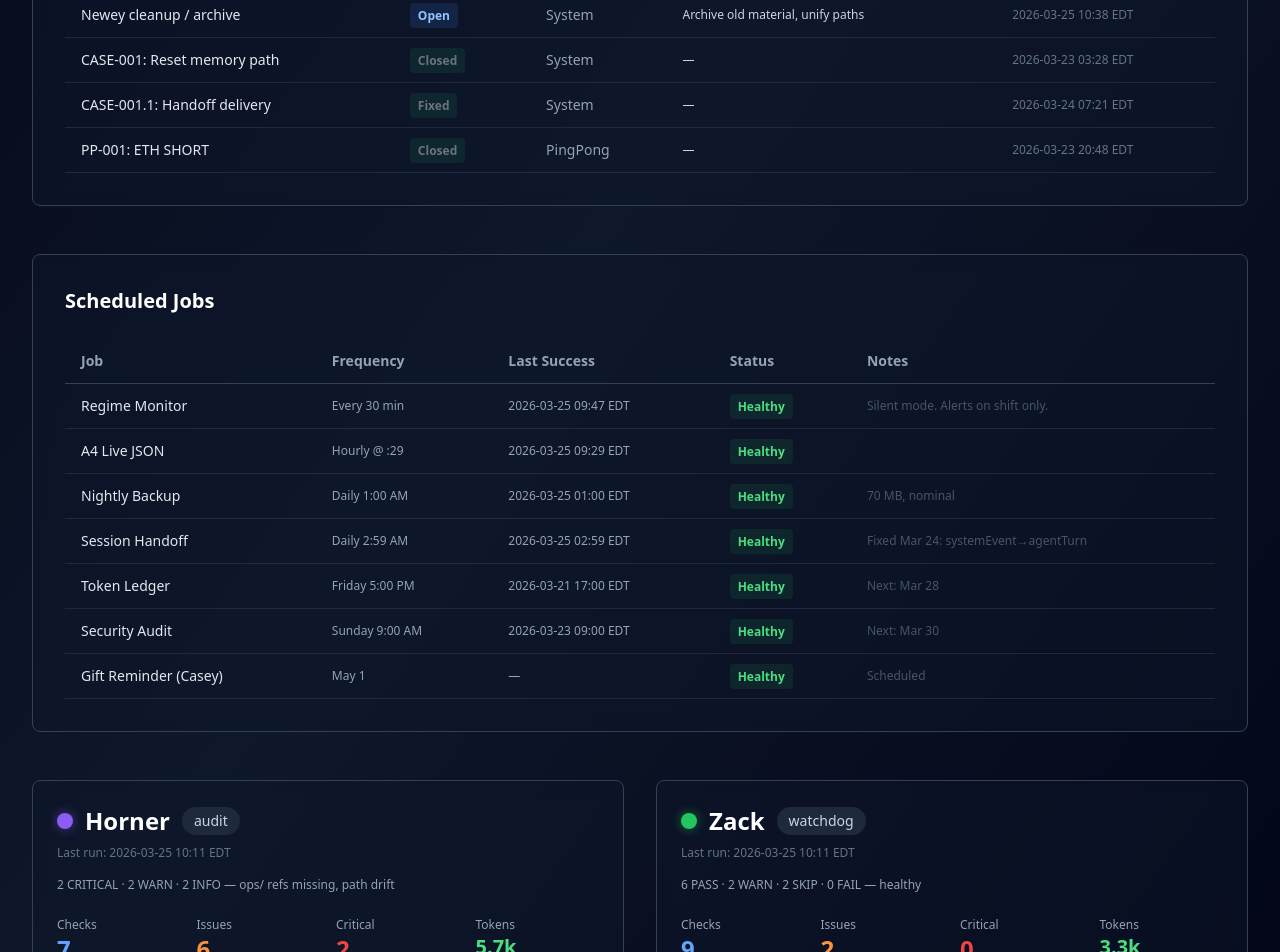
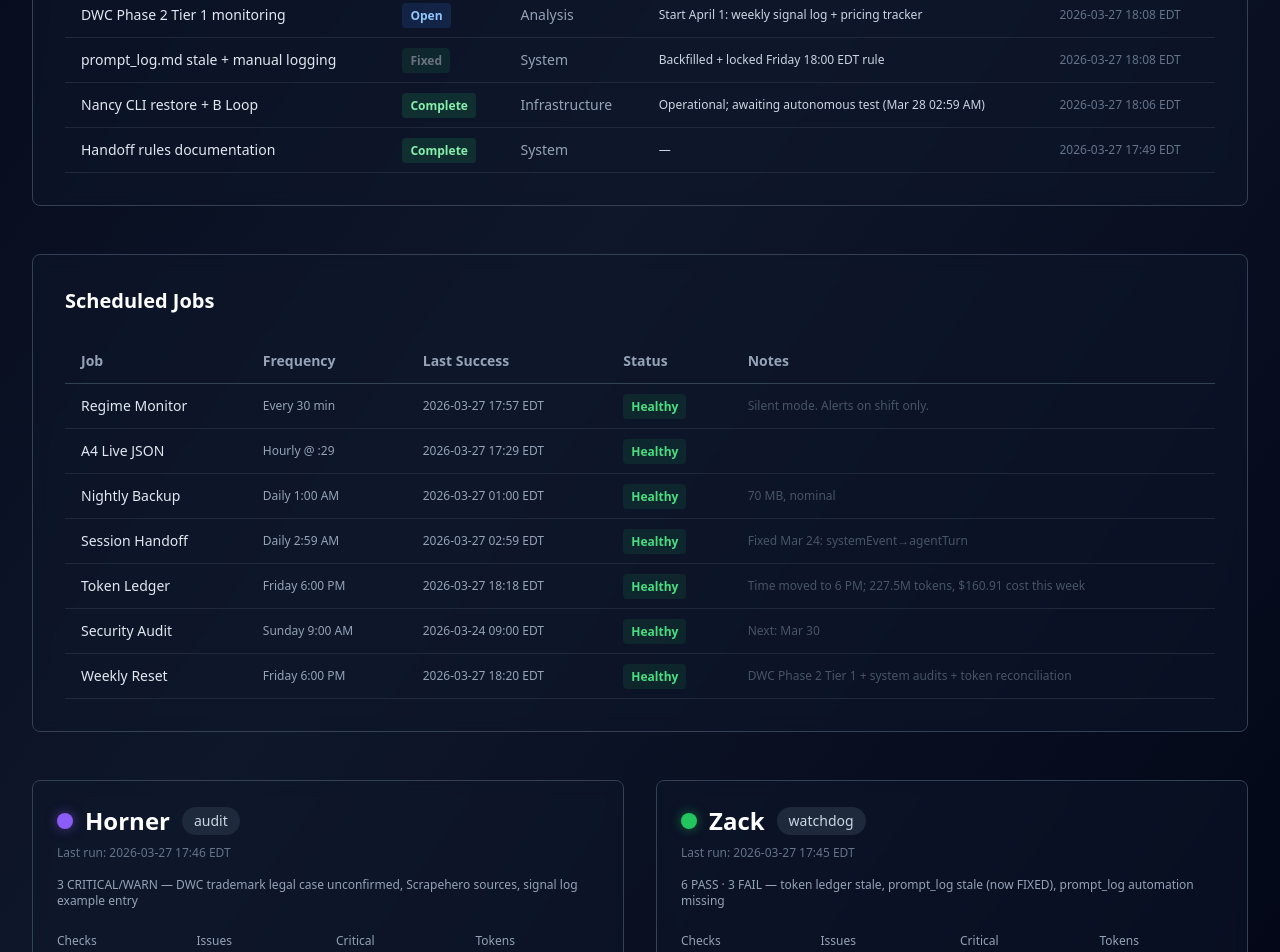
Before and after one commit to macneweyGIT26/newey-visual, a Next.js app: page /a6 in a window 1280 px wide. Shown: the part 720-1672 px from the top of the page. Built offline with nearby package versions, Linux system fonts and the light colour scheme.

Commit message:
A6 Page: Update to latest agent data (Mar 27 18:20 EDT)

```diff
--- a/src/app/a6/page.tsx
+++ b/src/app/a6/page.tsx
@@ -3,30 +3,30 @@
 import React from 'react';
 
 export default function A6Page() {
-  const lastUpdated = '2026-03-25 10:38 EDT';
+  const lastUpdated = '2026-03-27 18:20 EDT';
 
   const agents = [
     {
       name: 'Horner',
       role: 'audit',
-      checks: 7,
-      issuesFound: 6,
-      critical: 2,
-      tokens: '5.7k',
+      checks: 8,
+      issuesFound: 3,
+      critical: 3,
+      tokens: '7.8k',
       color: '#8B5CF6',
-      lastRun: '2026-03-25 10:11 EDT',
-      summary: '2 CRITICAL · 2 WARN · 2 INFO — ops/ refs missing, path drift',
+      lastRun: '2026-03-27 17:46 EDT',
+      summary: '3 CRITICAL/WARN — DWC trademark legal case unconfirmed, Scrapehero sources, signal log example entry',
     },
     {
       name: 'Zack',
       role: 'watchdog',
       checks: 9,
-      issuesFound: 2,
+      issuesFound: 3,
       critical: 0,
       tokens: '3.3k',
       color: '#22C55E',
-      lastRun: '2026-03-25 10:11 EDT',
-      summary: '6 PASS · 2 WARN · 2 SKIP · 0 FAIL — healthy',
+      lastRun: '2026-03-27 17:45 EDT',
+      summary: '6 PASS · 3 FAIL — token ledger stale, prompt_log stale (now FIXED), prompt_log automation missing',
     },
   ];
 
@@ -34,7 +34,7 @@ export default function A6Page() {
     {
       name: 'Regime Monitor',
       frequency: 'Every 30 min',
-      lastSuccess: '2026-03-25 09:47 EDT',
+      lastSuccess: '2026-03-27 17:57 EDT',
       status: 'healthy',
       canonicalPath: '~/.openclaw/workspace/tracker/regime_monitor.log',
       notes: 'Silent mode. Alerts on shift only.',
@@ -42,7 +42,7 @@ export default function A6Page() {
     {
       name: 'A4 Live JSON',
       frequency: 'Hourly @ :29',
-      lastSuccess: '2026-03-25 09:29 EDT',
+      lastSuccess: '2026-03-27 17:29 EDT',
       status: 'healthy',
       canonicalPath: '~/.openclaw/workspace/projects/newey-visual/src/data/live.json',
       notes: '',
@@ -50,7 +50,7 @@ export default function A6Page() {
     {
       name: 'Nightly Backup',
       frequency: 'Daily 1:00 AM',
-      lastSuccess: '2026-03-25 01:00 EDT',
+      lastSuccess: '2026-03-27 01:00 EDT',
       status: 'healthy',
       canonicalPath: '~/QBranch/Backups/',
       notes: '70 MB, nominal',
@@ -58,34 +58,34 @@ export default function A6Page() {
     {
       name: 'Session Handoff',
       frequency: 'Daily 2:59 AM',
-      lastSuccess: '2026-03-25 02:59 EDT',
+      lastSuccess: '2026-03-27 02:59 EDT',
       status: 'healthy',
       canonicalPath: 'Telegram delivery (announce)',
       notes: 'Fixed Mar 24: systemEvent→agentTurn',
     },
     {
       name: 'Token Ledger',
-      frequency: 'Friday 5:00 PM',
-      lastSuccess: '2026-03-21 17:00 EDT',
+      frequency: 'Friday 6:00 PM',
+      lastSuccess: '2026-03-27 18:18 EDT',
       status: 'healthy',
-      canonicalPath: '~/newey/token_ledger.md',
-      notes: 'Next: Mar 28',
+      canonicalPath: '~/.openclaw/workspace/ops/token_ledger.md',
+      notes: 'Time moved to 6 PM; 227.5M tokens, $160.91 cost this week',
     },
     {
       name: 'Security Audit',
       frequency: 'Sunday 9:00 AM',
-      lastSuccess: '2026-03-23 09:00 EDT',
+      lastSuccess: '2026-03-24 09:00 EDT',
       status: 'healthy',
       canonicalPath: '~/.openclaw/workspace/tracker/audits.log',
       notes: 'Next: Mar 30',
     },
     {
-      name: 'Gift Reminder (Casey)',
-      frequency: 'May 1',
-      lastSuccess: '—',
+      name: 'Weekly Reset',
+      frequency: 'Friday 6:00 PM',
+      lastSuccess: '2026-03-27 18:20 EDT',
       status: 'healthy',
-      canonicalPath: 'Main session systemEvent',
-      notes: 'Scheduled',
+      canonicalPath: 'R + Newey weekly sync',
+      notes: 'DWC Phase 2 Tier 1 + system audits + token reconciliation',
     },
   ];
 
@@ -95,42 +95,42 @@ export default function A6Page() {
       status: 'blocked',
       agent: 'Trading',
       nextAction: 'Fund Arbitrum Sepolia wallet',
-      lastChecked: '2026-03-25 10:11 EDT',
+      lastChecked: '2026-03-27 17:45 EDT',
     },
     {
       name: 'Gordon Controller re-enable',
       status: 'blocked',
       agent: 'Trading',
       nextAction: 'Awaiting Step 3B + Gate D approval',
-      lastChecked: '2026-03-25 10:11 EDT',
+      lastChecked: '2026-03-27 17:45 EDT',
     },
     {
-      name: 'Newey cleanup / archive',
+      name: 'DWC Phase 2 Tier 1 monitoring',
       status: 'open',
-      agent: 'System',
-      nextAction: 'Archive old material, unify paths',
-      lastChecked: '2026-03-25 10:38 EDT',
+      agent: 'Analysis',
+      nextAction: 'Start April 1: weekly signal log + pricing tracker',
+      lastChecked: '2026-03-27 18:08 EDT',
     },
     {
-      name: 'CASE-001: Reset memory path',
-      status: 'closed',
+      name: 'prompt_log.md stale + manual logging',
+      status: 'fixed',
+      agent: 'System',
+      nextAction: 'Backfilled + locked Friday 18:00 EDT rule',
+      lastChecked: '2026-03-27 18:08 EDT',
+    },
+    {
+      name: 'Nancy CLI restore + B Loop',
+      status: 'complete',
+      agent: 'Infrastructure',
+      nextAction: 'Operational; awaiting autonomous test (Mar 28 02:59 AM)',
+      lastChecked: '2026-03-27 18:06 EDT',
+    },
+    {
+      name: 'Handoff rules documentation',
+      status: 'complete',
       agent: 'System',
       nextAction: '—',
-      lastChecked: '2026-03-23 03:28 EDT',
-    },
-    {
-      name: 'CASE-001.1: Handoff delivery',
-      status: 'fixed',
-      agent: 'System',
-      nextAction: '—',
-      lastChecked: '2026-03-24 07:21 EDT',
-    },
-    {
-      name: 'PP-001: ETH SHORT',
-      status: 'closed',
-      agent: 'PingPong',
-      nextAction: '—',
-      lastChecked: '2026-03-23 20:48 EDT',
+      lastChecked: '2026-03-27 17:49 EDT',
     },
   ];
 
```
Also changed, not shown: 3 other files (tests, documents, lock files or other folders).
